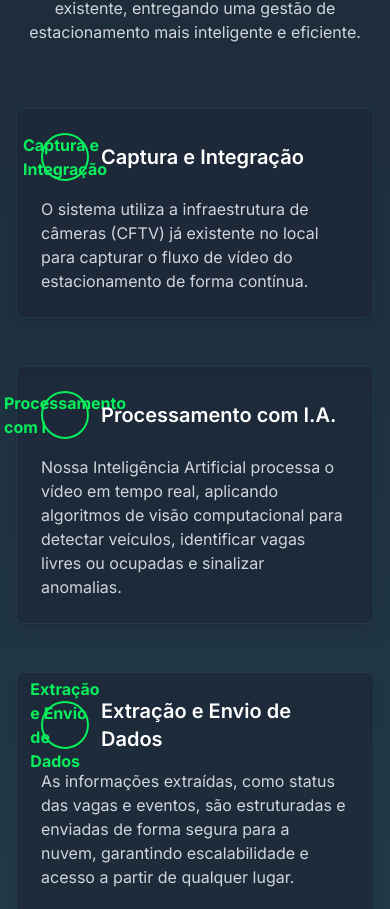
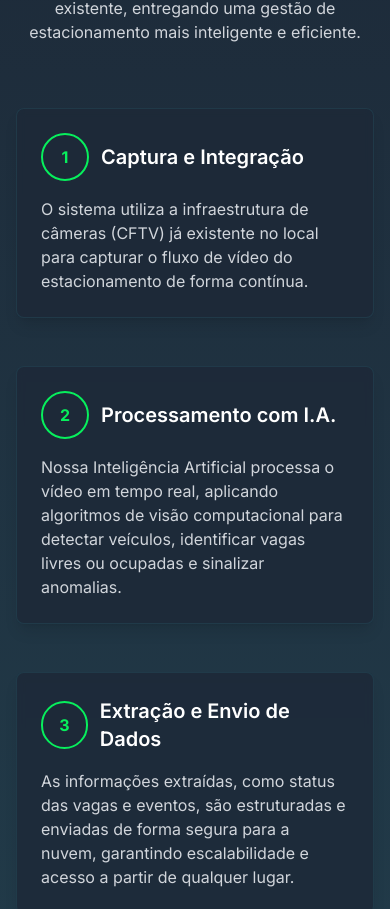
Before and after one commit to eccarneiro/vision-core, a React (Vite) app: page / in a window 390 px wide. Shown: the part 3156-4065 px from the top of the page. Built offline with nearby package versions, Linux system fonts and the light colour scheme.

Commit message:
fix(ui): Corrige responsividade para mobile na seção Como funciona

```diff
--- a/src/components/HowItWorks.tsx
+++ b/src/components/HowItWorks.tsx
@@ -58,12 +58,13 @@ const HowItWorks: React.FC = () => {
                   <div className={`md:w-1/2 ${index % 2 === 0 ? 'md:pr-16 md:text-right' : 'md:pl-16'}`}>
                     <div className={`
                       bg-[#1d2938]/80 backdrop-blur-sm p-6 rounded-lg border border-[#2a616e]/30 shadow-lg
-                      md:flex md:flex-col ${/* Adiciona flexbox no desktop */''}
-                      ${index % 2 === 0 ? 'md:items-end' : 'md:items-start' /* Alinha os itens (incluindo o ícone) */}
+                      md:flex md:flex-col
+                      ${index % 2 === 0 ? 'md:items-end' : 'md:items-start'}
                     `}>
                       <div className="flex items-center mb-4 gap-3 md:hidden">
                         <div className="flex w-12 h-12 rounded-full bg-[#1d2938] border-2 border-[#07ef5c] items-center justify-center">
-                          <span className="text-[#07ef5c] font-bold">{step.title.split('.')[0]}</span>
+                          {/* --- CORREÇÃO APLICADA AQUI --- */}
+                          <span className="text-[#07ef5c] font-bold">{step.number}</span>
                         </div>
                         <h3 className="text-xl font-semibold text-white">{step.title}</h3>
                       </div>
```
